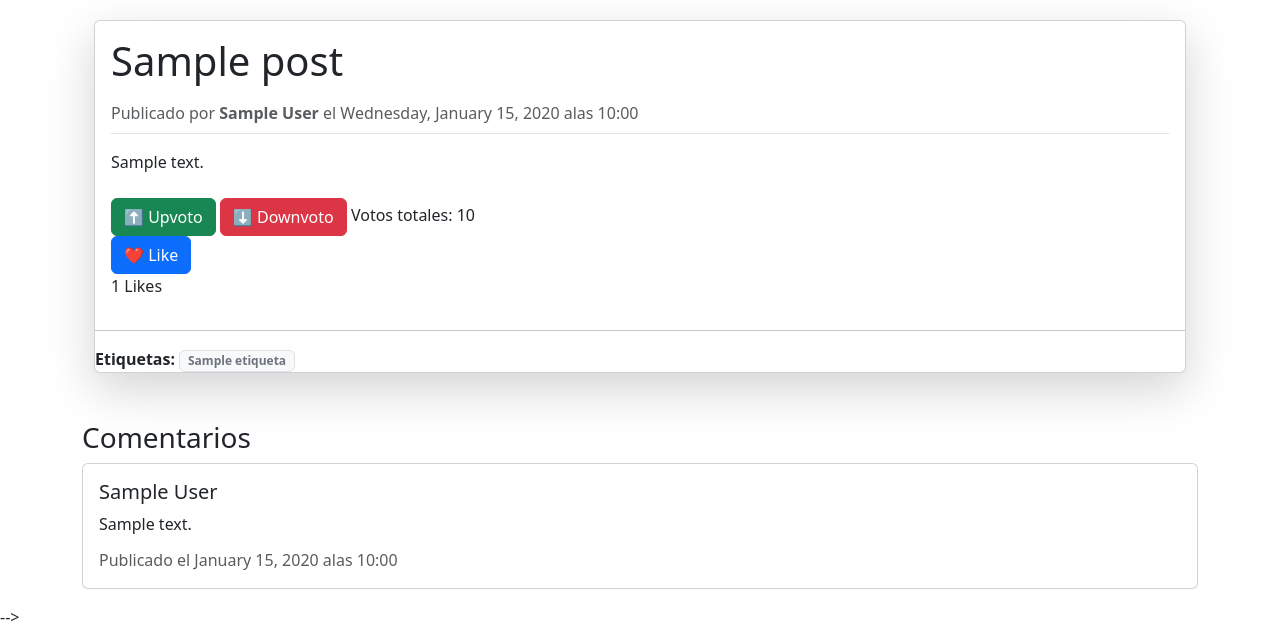
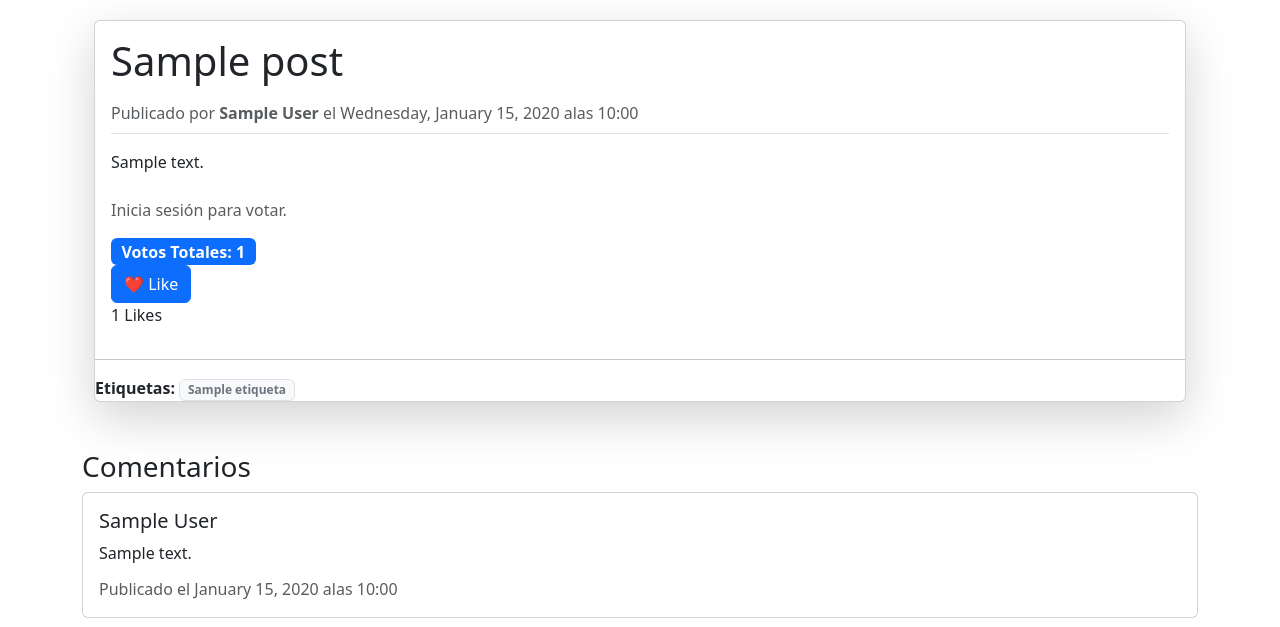
Before and after one commit to mcastillopreqin/DevExchangeBlog, a Django app: page /1/ in a window 1280 px wide. Shown: the part 195-822 px from the top of the page. Run offline with Django 4.2, Linux system fonts and the light colour scheme; tables that the repository leaves empty hold one stand-in row (values such as "Sample post").

Commit message:
Feature: Sistema de votos AJAX completo - URL votar_post, vista votar_post con JSON, modelo con related_name, plantilla AJAX robusta

```diff
--- a/proyecto_blog_DevExchange/app_posts/models.py
+++ b/proyecto_blog_DevExchange/app_posts/models.py
@@ -75,7 +75,7 @@ class Voto(models.Model):
         (-1, 'Downvoto'),
     )
     usuario = models.ForeignKey(User, on_delete=models.CASCADE)
-    post = models.ForeignKey(Post, on_delete=models.CASCADE)
+    post = models.ForeignKey(Post, on_delete=models.CASCADE, related_name='votos')
     valor = models.IntegerField(choices=VOTO_CHOICES)
 
     class Meta:
--- a/proyecto_blog_DevExchange/app_posts/templates/detalle_post.html
+++ b/proyecto_blog_DevExchange/app_posts/templates/detalle_post.html
@@ -26,20 +26,32 @@
                 </div>
 
             <div class="voto-section">
-                <!-- Botón Upvoto -->
-                <form action="{% url 'upvoto_post' post.id %}" method="post" style="display:inline;">
-                    {% csrf_token %}
-                    <button type="submit" class="btn btn-success">⬆️ Upvoto</button>
-                </form>
+                {% if user.is_authenticated %}
+                    <div class="d-flex align-items-center me-4">
+                        <button
+                            data-post="{{ post.id }}" data-tipo="1"
+                            class="btn {% if user_vote == 1 %}btn-success{% else %}btn-outline-success{% endif %} btn-sm me-2 vote-btn upvote"
+                            title="Voto positivo" aria-label="Upvote">
+                            <i class="bi bi-arrow-up"></i> ▲ Upvote
+                        </button>
 
-                <!-- Botón Downvoto -->
-                <form action="{% url 'downvoto_post' post.id %}" method="post" style="display:inline;">
-                    {% csrf_token %}
-                    <button type="submit" class="btn btn-danger">⬇️ Downvoto</button>
-                </form>
+                        <button
+                            data-post="{{ post.id }}" data-tipo="-1"
+                            class="btn {% if user_vote == -1 %}btn-danger{% else %}btn-outline-danger{% endif %} btn-sm me-4 vote-btn downvote"
+                            title="Voto negativo" aria-label="Downvote">
+                            <i class="bi bi-arrow-down"></i> ▼ Downvote
+                        </button>
+                    </div>
+                {% else %}
+                    <p class="text-muted me-4">
+                        <i class="bi bi-info-circle"></i> Inicia sesión para votar.
+                    </p>
+                {% endif %}
 
-                <!-- Conteo total de votos -->
-                <span class="voto-count">Votos totales: {{ post.voto_valor }}</span>
+                <span class="badge bg-primary fs-6">
+                    Votos Totales:
+                    <strong id="contador-votos-{{ post.id }}">{{ total_votos|default:post.voto_valor }}</strong>
+                </span>
             </div>
 
             <div class="likes-section">
--- a/proyecto_blog_DevExchange/app_posts/urls.py
+++ b/proyecto_blog_DevExchange/app_posts/urls.py
@@ -6,7 +6,10 @@ urlpatterns = [
    path("", views.inicio , name="inicio"),
    path("lista", views.lista_posts, name="lista_posts"),
    path("<int:post_id>/", views.detalle_post, name="detalle_post"),
+   path("crear_post/", views.PostCreateView.as_view(), name="crear_post"),
+   path("crear_etiqueta/", views.EtiquetaCreateView.as_view(), name="crear_etiqueta"),
    path('<int:pk>/delete/', views.PostDeleteView.as_view(), name='eliminar_post'),
+   path('post/<int:post_id>/voto/<int:tipo>/', views.votar_post, name='votar_post'),
    path('post/<int:post_id>/upvoto/', views.upvoto_post, name='upvoto_post'),
    path('post/<int:post_id>/downvoto/', views.downvoto_post, name='downvoto_post'),
    path('post/<int:post_id>/like/', views.like_post, name='like_post'),
--- a/proyecto_blog_DevExchange/app_posts/views.py
+++ b/proyecto_blog_DevExchange/app_posts/views.py
@@ -7,12 +7,34 @@ from django.contrib.auth.decorators import login_required
 from django.contrib.auth.models import User
 from django.http import JsonResponse
 from django.views.decorators.http import require_POST
-from django.db import IntegrityError
+from django.db import IntegrityError, models
+
+from .forms import CrearPostForm, NuevaEtiquetaForm
 from .models import Post, Voto, Etiqueta, Comentario
 from django.views.generic import ListView, DetailView, DeleteView, UpdateView, CreateView
 from django.urls import reverse_lazy
 def inicio(request):
     return render(request, 'lista_posts.html', {'posts': Post.objects.filter(estado='publicado').order_by('-fecha_publicacion')})
+
+class PostCreateView(CreateView):
+    model = Post
+    form_class = CrearPostForm
+    template_name = "crear_post.html"
+    fields = ['titulo', 'contenido', 'etiqueta', 'imagen', 'estado']
+    success_url = reverse_lazy("lista_posts")
+
+class EtiquetaCreateView(CreateView):
+    model = Etiqueta
+    form_class = NuevaEtiquetaForm
+    template_name = "etiquetas/crear_etiqueta.html"
+
+    def get_success_url(self):
+        next_url = self.request.GET.get('next')
+        if next_url:
+            return next_url
+        else:
+            return reverse_lazy('app_posts:crear_posts')
+
 
 def lista_posts(request):
     posts = Post.objects.filter(estado='publicado').order_by('-fecha_publicacion')
@@ -21,7 +43,25 @@ def lista_posts(request):
 def detalle_post(request, post_id):
         post = get_object_or_404(Post, id=post_id, estado='publicado')
         comentarios = post.comments.filter(is_active=True, parent__isnull=True)
-        return render(request, 'detalle_post.html', {'post': post , 'comentarios': comentarios})
+
+        # Obtener el voto actual del usuario si está autenticado
+        user_vote = 0
+        if request.user.is_authenticated:
+            voto = post.votos.filter(usuario=request.user).first()
+            if voto:
+                user_vote = voto.valor
+
+        # Calcular total de votos
+        total_votos = post.votos.aggregate(
+            total=models.Sum('valor')
+        )['total'] or 0
+
+        return render(request, 'detalle_post.html', {
+            'post': post,
+            'comentarios': comentarios,
+            'user_vote': user_vote,
+            'total_votos': total_votos
+        })
 
 class PostDeleteView(DeleteView):
     model = Post
@@ -31,6 +71,53 @@ class PostDeleteView(DeleteView):
 # 1 (Voto Positivo/Upvote)
 # -1 (Voto Negativo/Downvote)
 # 0 (Remover Voto)
+
+@login_required
+@require_POST
+def votar_post(request, post_id, tipo):
+    """
+    Maneja votos AJAX para posts.
+    Espera tipo = 1 (upvote), -1 (downvote) o 0 (remover voto).
+    Devuelve JSON con total_votos, voto_actual, message.
+    """
+    post = get_object_or_404(Post, id=post_id)
+    usuario = request.user
+
+    try:
+        # Buscar voto existente del usuario en este post
+        voto_existente = Voto.objects.filter(usuario=usuario, post=post).first()
+
+        if tipo == 0:
+            # Remover voto
+            if voto_existente:
+                voto_existente.delete()
+            voto_actual = 0
+            message = "Voto eliminado"
+        else:
+            # Crear o actualizar voto (1 o -1)
+            if voto_existente:
+                voto_existente.valor = tipo
+                voto_existente.save()
+            else:
+                Voto.objects.create(usuario=usuario, post=post, valor=tipo)
+            voto_actual = tipo
+            message = "Voto registrado"
+
+        # Calcular total de votos del post (suma de valores)
+        total_votos = post.votos.aggregate(
+            total=models.Sum('valor')
+        )['total'] or 0
+
+        return JsonResponse({
+            'total_votos': total_votos,
+            'voto_actual': voto_actual,
+            'message': message
+        })
+
+    except Exception as e:
+        return JsonResponse({
+            'message': f'Error al procesar voto: {str(e)}'
+        }, status=400)
 
 @login_required
 def upvoto_post(request, post_id):
```
